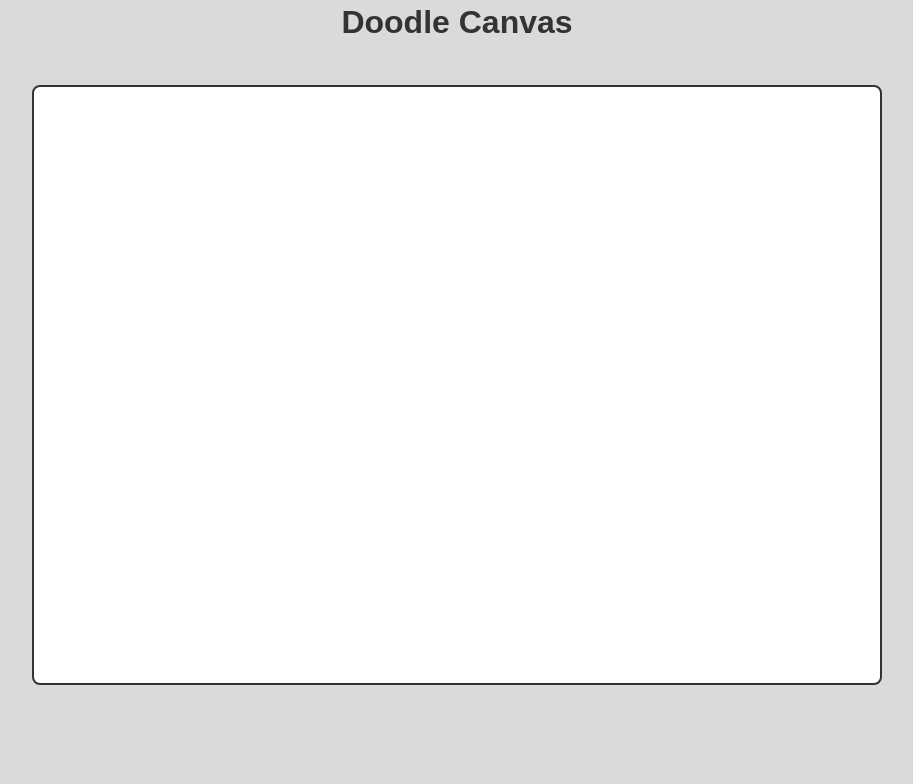
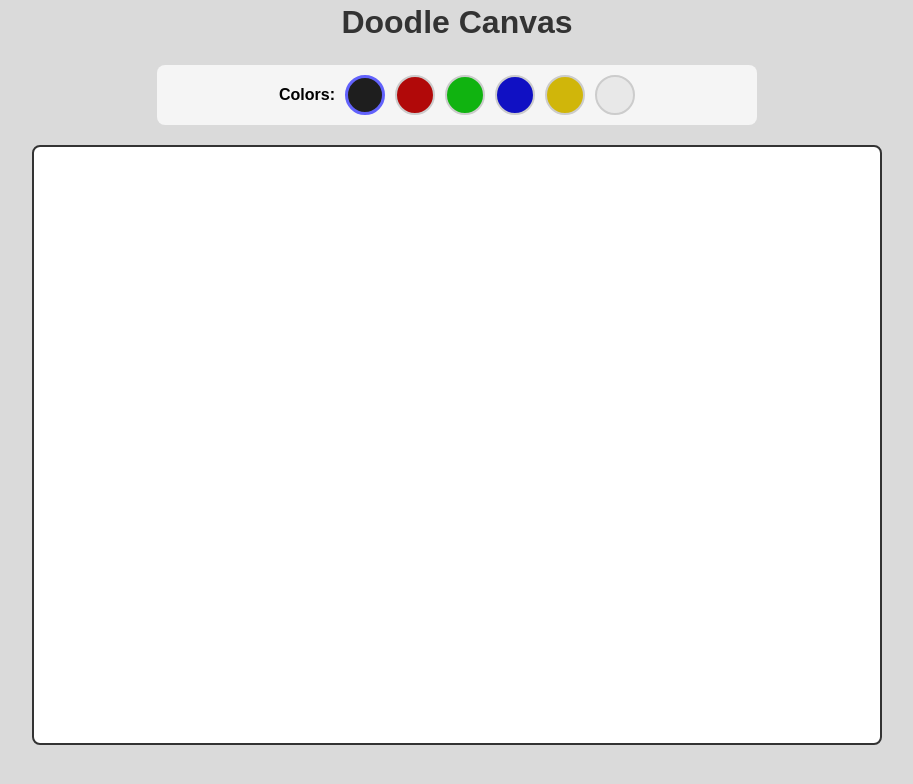
Before and after one commit to utk09-NCL/ghw-doodle-platform, a React (Vite) app: page / in a window 1280 px wide. Shown: the top 784 px of the page, without its empty margins (183-1096 px from the left). Built offline with nearby package versions, Linux system fonts and the light colour scheme.

Commit message:
feat: Step 3 - added predefined colors for line color

```diff
--- a/src/App.tsx
+++ b/src/App.tsx
@@ -1,6 +1,14 @@
+import { useState } from "react";
 import CanvasComponent from "./CanvasComponent";
+import ToolbarComponent from "./ToolbarComponent";
 
 const App = () => {
+  const [selectedColor, setSelectedColor] = useState("#1e1e1e");
+
+  const handleColorChange = (color: string) => {
+    setSelectedColor(color);
+  };
+
   return (
     <main>
       <h1
@@ -13,7 +21,11 @@ const App = () => {
       >
         Doodle Canvas
       </h1>
-      <CanvasComponent />
+      <ToolbarComponent
+        selectedColor={selectedColor}
+        onColorChange={handleColorChange}
+      />
+      <CanvasComponent selectedColor={selectedColor} />
     </main>
   );
 };
--- a/src/CanvasComponent.tsx
+++ b/src/CanvasComponent.tsx
@@ -1,6 +1,10 @@
 import React, { useEffect, useRef, useState } from "react";
 
-const CanvasComponent = () => {
+type CanvasProps = {
+  selectedColor: string;
+};
+
+const CanvasComponent = ({ selectedColor }: CanvasProps) => {
   const canvasRef = useRef<HTMLCanvasElement | null>(null);
   const [isDrawing, setIsDrawing] = useState(false);
   const [canvasContext, setCanvasContext] =
@@ -16,12 +20,19 @@ const CanvasComponent = () => {
       const ctx = canvas.getContext("2d");
       if (ctx) {
         ctx.lineCap = "round";
-        ctx.strokeStyle = "#000000";
+        ctx.strokeStyle = "#000000"; // default stroke color
         ctx.lineWidth = 5;
         setCanvasContext(ctx);
       }
     }
   }, []);
+
+  useEffect(() => {
+    if (canvasContext) {
+      // update the stroke color from default to selected color
+      canvasContext.strokeStyle = selectedColor;
+    }
+  }, [selectedColor, canvasContext]);
 
   const getMouseCoordinates = (event: React.MouseEvent<HTMLCanvasElement>) => {
     const canvas = canvasRef.current;
--- /dev/null
+++ b/src/ToolbarComponent.tsx
@@ -0,0 +1,63 @@
+import type React from "react";
+
+const PREDEFINED_COLORS = [
+  "#1e1e1e",
+  "#b10909",
+  "#10b310",
+  "#1010c3",
+  "#d0b60a",
+  "#e8e8e8",
+];
+
+interface ToolbarProps {
+  selectedColor: string;
+  onColorChange: (color: string) => void;
+}
+
+const ToolbarComponent: React.FC<ToolbarProps> = ({
+  selectedColor,
+  onColorChange,
+}) => {
+  return (
+    <div
+      style={{
+        display: "flex",
+        justifyContent: "center",
+        gap: "10px",
+        padding: "10px",
+        backgroundColor: "#f5f5f5",
+        borderRadius: "8px",
+        margin: "0 auto",
+        maxWidth: "600px",
+      }}
+    >
+      <label
+        style={{
+          fontWeight: "bold",
+          alignSelf: "center",
+        }}
+      >
+        Colors:
+      </label>
+      {PREDEFINED_COLORS.map((color) => (
+        <button
+          key={color}
+          title={`Select color ${color}`}
+          aria-label={`Select color ${color}`}
+          onClick={() => onColorChange(color)}
+          style={{
+            width: "40px",
+            height: "40px",
+            backgroundColor: color,
+            borderRadius: "50%",
+            cursor: "pointer",
+            border:
+              selectedColor === color ? "3px solid #6262fc" : "2px solid #ccc",
+          }}
+        />
+      ))}
+    </div>
+  );
+};
+
+export default ToolbarComponent;
```
